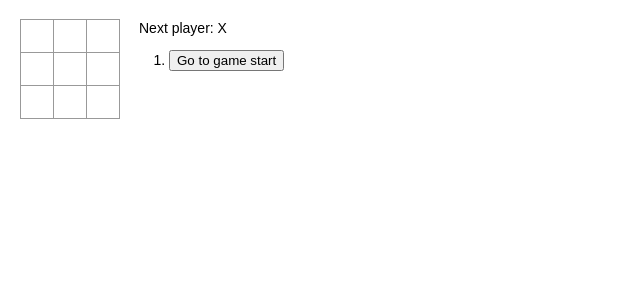
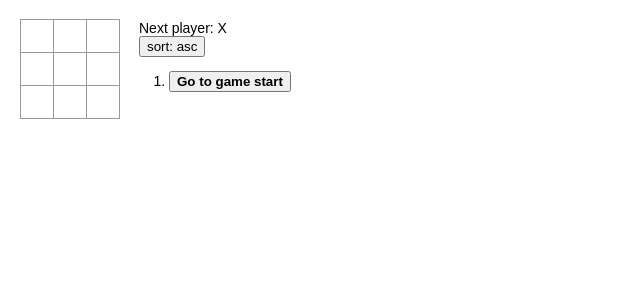
Before and after one commit to mutoe-archive/study-react, a React (Create React App) app: page / in a window 1280 px wide. Shown: the top 300 px of the page, without its empty margins (0-640 px from the left). Built offline with nearby package versions, Linux system fonts and the light colour scheme.

Commit message:
feat: finish starter homework

```diff
--- a/src/components/Board.tsx
+++ b/src/components/Board.tsx
@@ -4,12 +4,17 @@ import Square, { SquareValue } from "./Square";
 export interface BoardProps {
   squares: SquareValue[];
   onClick: (i: number) => void;
+  winnerLocation?: number[];
 }
 
 export default class Board extends React.Component<BoardProps> {
   renderSquare(i: number) {
     return (
       <Square
+        key={i}
+        isWin={
+          this.props.winnerLocation && this.props.winnerLocation.includes(i)
+        }
         value={this.props.squares[i]}
         onClick={() => this.props.onClick(i)}
       />
@@ -17,24 +22,11 @@ export default class Board extends React.Component<BoardProps> {
   }
 
   render() {
-    return (
-      <div>
-        <div className="board-row">
-          {this.renderSquare(0)}
-          {this.renderSquare(1)}
-          {this.renderSquare(2)}
-        </div>
-        <div className="board-row">
-          {this.renderSquare(3)}
-          {this.renderSquare(4)}
-          {this.renderSquare(5)}
-        </div>
-        <div className="board-row">
-          {this.renderSquare(6)}
-          {this.renderSquare(7)}
-          {this.renderSquare(8)}
-        </div>
+    const rows = [0, 1, 2].map(row => (
+      <div key={row} className="board-row">
+        {[0, 1, 2].map(col => this.renderSquare(row * 3 + col))}
       </div>
-    );
+    ));
+    return <div>{rows}</div>;
   }
 }
--- a/src/components/Game.tsx
+++ b/src/components/Game.tsx
@@ -12,6 +12,7 @@ interface GameState {
   history: History[];
   stepNumber: number;
   xIsNext: boolean;
+  historyDesc: boolean;
 }
 
 export default class Game extends React.Component<{}, GameState> {
@@ -21,7 +22,8 @@ export default class Game extends React.Component<{}, GameState> {
     this.state = {
       history: [{ squares: Array(9).fill(null), location: null }],
       stepNumber: 0,
-      xIsNext: true
+      xIsNext: true,
+      historyDesc: false
     };
   }
 
@@ -29,7 +31,7 @@ export default class Game extends React.Component<{}, GameState> {
     const history = this.state.history.slice(0, this.state.stepNumber + 1);
     const current = history[history.length - 1];
     const squares = current.squares.slice();
-    if (calculateWinner(squares) || squares[i]) {
+    if (calculateWinner(squares) || squares[i] || history.length > 9) {
       return;
     }
     squares[i] = this.state.xIsNext ? "X" : "O";
@@ -47,12 +49,20 @@ export default class Game extends React.Component<{}, GameState> {
     });
   }
 
+  onChangeSort() {
+    this.setState(prevState => ({
+      historyDesc: !prevState.historyDesc
+    }));
+  }
+
   render() {
     const history = this.state.history;
     const current = history[this.state.stepNumber];
-    const winner = calculateWinner(current.squares);
+    const win = calculateWinner(current.squares);
+    const isDraw = history.length > 9;
 
-    const moves = history.map((step, index) => {
+    const moves = history
+      .map((step, index) => {
         const item = history[index];
         const desc = index
           ? `Go to move #${index} ${index % 2 ? "X" : "O"}:(${item.location! %
@@ -60,14 +70,22 @@ export default class Game extends React.Component<{}, GameState> {
           : "Go to game start";
         return (
           <li key={index}>
-          <button onClick={() => this.jumpTo(index)}>{desc}</button>
+            <button
+              className={index === this.state.stepNumber ? "current" : ""}
+              onClick={() => this.jumpTo(index)}
+            >
+              {desc}
+            </button>
           </li>
         );
-    });
+      })
+      .sort(() => (this.state.historyDesc ? -1 : 1));
 
     let status;
-    if (winner) {
-      status = `Winner: ${winner}`;
+    if (win) {
+      status = `Winner: ${win.winner}`;
+    } else if (isDraw) {
+      status = "Draw";
     } else {
       status = `Next player: ${this.state.xIsNext ? "X" : "O"}`;
     }
@@ -75,13 +93,24 @@ export default class Game extends React.Component<{}, GameState> {
     return (
       <div className="game">
         <div className="game-board">
+          {win ? (
+            <Board
+              winnerLocation={win.location}
+              squares={current.squares}
+              onClick={(i: number) => this.handleClick(i)}
+            />
+          ) : (
             <Board
               squares={current.squares}
               onClick={(i: number) => this.handleClick(i)}
             />
+          )}
         </div>
         <div className="game-info">
           <div>{status}</div>
+          <button onClick={() => this.onChangeSort()}>
+            sort: {this.state.historyDesc ? "desc" : "asc"}
+          </button>
           <ol>{moves}</ol>
         </div>
       </div>
--- a/src/components/Square.tsx
+++ b/src/components/Square.tsx
@@ -5,11 +5,15 @@ export type SquareValue = "X" | "O" | null;
 export interface SquareProps {
   value?: SquareValue;
   onClick?: () => any;
+  isWin?: boolean;
 }
 
 export default function Square(props: SquareProps) {
   return (
-    <button className="square" onClick={props.onClick}>
+    <button
+      className={`square ${props.isWin ? "win" : ""}`}
+      onClick={props.onClick}
+    >
       {props.value}
     </button>
   );
--- a/src/index.css
+++ b/src/index.css
@@ -37,6 +37,10 @@ ul {
   outline: none;
 }
 
+.square.win {
+  background-color: red;
+}
+
 .kbd-navigation .square:focus {
   background: #ddd;
 }
@@ -48,4 +52,8 @@ ul {
 
 .game-info {
   margin-left: 20px;
+  width: 200px;
 }
+.game-info button.current {
+  font-weight: bold;
+}
--- a/src/utils/index.ts
+++ b/src/utils/index.ts
@@ -14,7 +14,7 @@ export function calculateWinner(squares: SquareValue[]) {
   for (let i = 0; i < lines.length; i++) {
     const [a, b, c] = lines[i];
     if (squares[a] && squares[a] === squares[b] && squares[a] === squares[c]) {
-      return squares[a];
+      return { winner: squares[a], location: lines[i] };
     }
   }
   return null;
```
Lines whose indentation alone changed are shown as unchanged.
